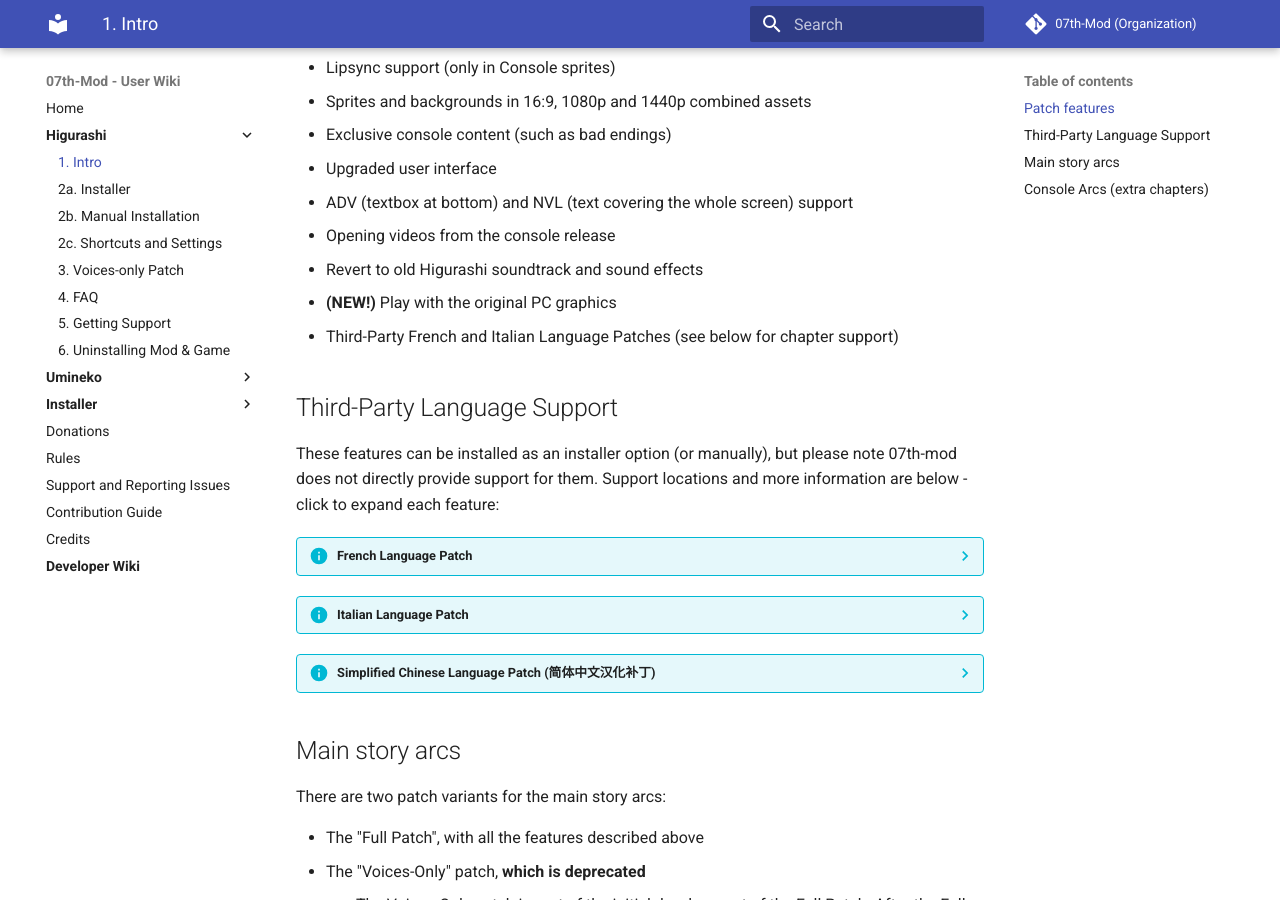
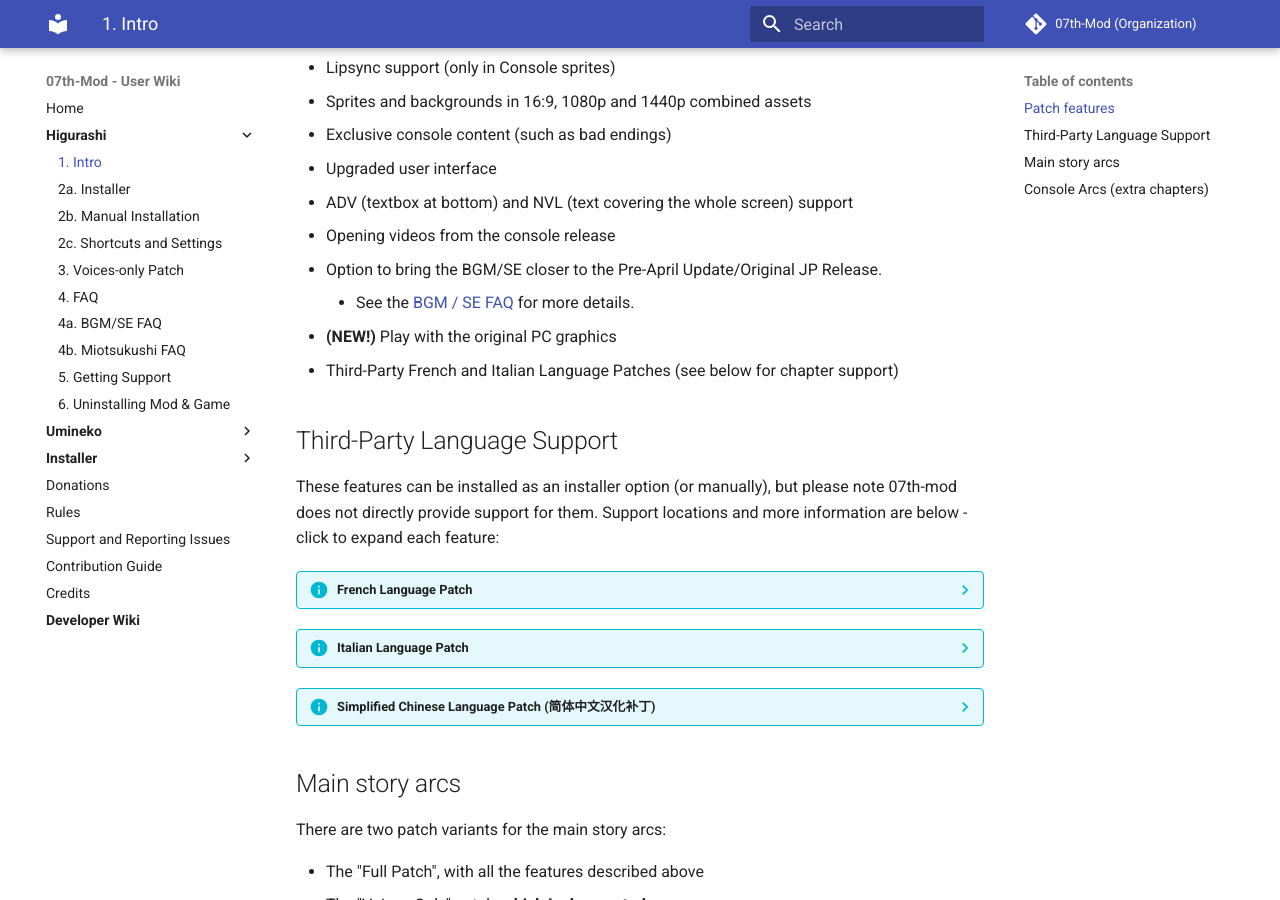
Before and after one commit to 07th-mod/wiki, an MkDocs documentation site: the page built from docs/Higurashi/Higurashi-Getting-started.md, in a window 1280 px wide and 900 px high, scrolled down 595 px. Built offline with MkDocs 1.6.1 and Material for MkDocs 9.7.7, drawn with Linux system fonts in a browser that asks for light colours; some of the changed lines change nothing that is shown.

Commit message:
Update BGM and SE descriptions to be more accurate, add BGM/SE FAQ page  - See https://github.com/07th-mod/meakashi/issues/79

```diff
--- /dev/null
+++ b/docs/Higurashi/BGM-SE-FAQ.md
@@ -0,0 +1,110 @@
+
+## Higurashi Music and Sound Effects Changes / April Update
+
+### What was the April update?
+
+In April 2019, all the Higurashi games received a major update. This update changed the Background Music (BGM) and sound effects (SE). The changes made were:
+
+- Some BGM/SE were replaced with completely different or new BGM/SE
+  - In some cases, duplicates replaced existing BGM, resulting in less variation of BGM tracks
+- Some BGM/SE are modified or re-recorded versions of the same BGM/SE
+- Some BGM had their audio clipping and distortion fixed - but at the same time different sounding instruments or samples may have been used in the new version.
+- The game script was modified in some places to play different songs. Since the mod uses it's own script, we are unaffected by this.
+
+More details can be seen below:
+
+- Music Changes: See the [“Higurashi Music Changes” spreadsheet](https://docs.google.com/spreadsheets/d/1c4Ou9ssNuTAsxJozD0nnc-fzfaIwAdk30F2JhhQGmw4/edit?usp=sharing)
+- Sound Effects Changes: (there is currently no list of sound effects changes)
+- Googling "April Update Higurashi" will give some forum posts with more information
+
+### What options does the mod provide to fix this issue?
+
+!!! warning "Incorrectly named 'Original BGM/SE'"
+
+    We are currently trying to rename "Original BGM/SE" to "GIN BGM/SE", as our BGM/SE is not identical to the original Japanese release, so the name is deceptive. However this is a work in progress, so please bear this in mind when playing the game and reading text in the installer.
+
+We offer the GIN's BGM/SE fixes which bring the BGM/SE closer (but definitely NOT identical to) the original Japanese release and/or Pre April Update - please see the below table. This option was previously called "Original BGM/SE" or "BGM Fix".
+
+You can switch to this BGM/SE using the F10 mod menu, under the 'Audio' tab.
+
+If you want exactly the same BGM/SE as the original Japanese release, we would suggest you play the original Japanese release, as the mod cannot replicate that BGM/SE exactly.
+
+#### Summary of GIN's BGM/SE changes
+
+<style type="text/css">
+.tg  {border-collapse:collapse;border-spacing:0;}
+.tg td{border-color:black;border-style:solid;border-width:1px;font-family:Arial, sans-serif;font-size:14px;
+  overflow:hidden;padding:10px 5px;word-break:normal;}
+.tg th{border-color:black;border-style:solid;border-width:1px;font-family:Arial, sans-serif;font-size:14px;
+  font-weight: bold;overflow:hidden;padding:10px 5px;word-break:normal;}
+.tg .tg-0lax{text-align:left;vertical-align:top}
+.tg .tg-bold{text-align:left;vertical-align:top;font-weight: bold}
+.tg .tg-y6fn{background-color:#c0c0c0;text-align:left;vertical-align:top}
+</style>
+<table class="tg">
+<thead>
+  <tr>
+    <th class="tg-0lax"></th>
+    <th class="tg-0lax">Question Arcs</th>
+    <th class="tg-0lax">Answer Arcs</th>
+    <th class="tg-y6fn">Rei</th>
+  </tr>
+</thead>
+<tbody>
+  <tr>
+    <td class="tg-bold">GIN BGM</td>
+    <td class="tg-0lax">BGM files have been replaced with the <strong>pre-april update BGM†</strong>, which is mostly equivalent to the <strong>original Japanese Game</strong>.</td>
+    <td class="tg-0lax">BGM files have been replaced with the ones from the <strong>original Japanese game</strong></td>
+    <td class="tg-y6fn" rowspan="5">No Change to BGM/SE (as of 30/07/2022)<br><br>
+      Note: The Hiru Console chapter will always use the Console BGM<br><br>
+      We haven't analysed Rei yet for possible BGM/SE changes as we're still working on getting Rei released.
+    </td>
+  </tr>
+  <tr>
+    <td class="tg-bold">GIN BGM Timing<br></td>
+    <td class="tg-y6fn">No Change - will play with Console timings</td>
+    <td class="tg-0lax">BGM will play at times matching the <strong>original Japanese Game<strong></td>
+  </tr>
+  <tr>
+    <td class="tg-bold">GIN SE</td>
+    <td class="tg-0lax" colspan="2">SE have been replaced with the <strong>pre-april update SE</strong></td>
+  </tr>
+  <tr>
+    <td class="tg-bold">GIN SE Timing</td>
+    <td class="tg-y6fn" colspan="2">No Change - will play with Console timings</td>
+  </tr>
+  <tr>
+    <td class="tg-bold">Details</td>
+    <td class="tg-0lax">† If the BGM or Sound Effect was replaced with an entirely different one, we have reverted it to the pre-april update version<br>
+      † If the BGM or Sound Effect suffers from severe audio issues, and the new file is roughly the same minus the issues, we use the new version.</td>
+    <td class="tg-0lax"></td>
+  </tr>
+</tbody>
+</table>
+
+### Why are the Answer Arcs BGM fixed differently to the Question Arcs?
+
+#### Question Arcs
+
+The Question arcs have been fixed only by file replacement. No Timing changes have been made.
+
+This is because the question arcs BGM changes are less severe, so it was decided it wasn't worthwhile to fix the timing.
+
+For this reason, the question arcs BGM timing does not fully match the original game.
+
+#### Answer Arcs
+
+The Answer arcs have been fixed by both file replacement and adjusting the BGM timing
+
+This is because major changes were found which couldn't be fixed any other way, even though doing so was time consuming
+
+### Why are the Sound Effects taken from the Pre-April Update and not the original JP release?
+
+Currently, the Sound Effects match the Pre-April Update (NOT the original JP release), and the Sound Effect timings have not been updated at all.
+
+The two main reasons it's difficult to fix this are:
+
+- The sound effects are very messy in the game scripts, and would take a long time to fix
+- Our mod has changes to match the Console game, which further complicates fixing the SE
+
+For these reasons, we have decided to leave the SE as the Pre-April Update versions.
--- a/docs/Higurashi/FAQ.md
+++ b/docs/Higurashi/FAQ.md
@@ -219,33 +219,6 @@
 - Restart your computer
 - While Higurashi isn't that demanding, very old computers/software may not be able to play with good performance. Please keep in mind that this is a Unity game, so some level of performance/modern hardware is required.
 
-## Higurashi Music and Sound Effects Changes / April Update
-
-### What was the April update?
-
-The April Higurashi update changed the Background Music (BGM) and sound effects. The changes made were:
-
-- Some BGM/SE were replaced with completely different or new BGM/SE
-  - In some cases, duplicates replaced existing BGM, resulting in less variation of BGM tracks
-- Some BGM/SE are modified or re-recorded versions of the same BGM/SE
-- Some BGM had their audio clipping and distortion fixed - but at the same time different sounding instruments or samples may have been used in the new version.
-- The game script was modified in some places to play different songs. Since the mod uses it's own script, we are unaffected by this.
-
-More details can be seen below:
-
-- Music Changes: See the [“Higurashi Music Changes” spreadsheet](https://docs.google.com/spreadsheets/d/1c4Ou9ssNuTAsxJozD0nnc-fzfaIwAdk30F2JhhQGmw4/edit?usp=sharing)
-- Sound Effects Changes: (there is currently no list of sound effects changes)
-
-### What options does the mod provide to fix this issue?
-
-The mod allows you switch between BGM/SE via the F10 mod menu. The approach taken to fix each BGM or Sound Effect is as follows:
-
-- If the BGM or Sound Effect was replaced with an entirely different one, we have reverted it back to the original
-- If the BGM or Sound Effect suffers from heavy distortion or other audio issues and the new file is roughly the same minus the issues, we use the new version.
-    - Example: heavy clipping on msys28, “Lie Lies Lies Lie”
-
-In the future, we might offer a “full reversion” patch which will revert every file to before the April update, but currently this is not available.
-
 ## Misc Questions
 
 ### Are there voices only patches (without the PS3 graphics)?
@@ -290,3 +263,7 @@
 ## I have questions about this Miotsukushi console arc
 
 We have a separate [Miotsukushi FAQ page](MiotsukushiFAQ.md) to answer those
+
+## I have questions about the April Update BGM/SE
+
+We have a separate [BGM/SE FAQ page](BGM-SE-FAQ.md) to answer questions about the BGM / SE /  Higurashi Music and Sound Effects Changes.
--- a/docs/Higurashi/Higurashi-Getting-started.md
+++ b/docs/Higurashi/Higurashi-Getting-started.md
@@ -43,7 +43,8 @@
 * Upgraded user interface
 * ADV (textbox at bottom) and NVL (text covering the whole screen) support
 * Opening videos from the console release
-* Revert to old Higurashi soundtrack and sound effects
+* Option to bring the BGM/SE closer to the Pre-April Update/Original JP Release.
+    * See the [BGM / SE FAQ](BGM-SE-FAQ.md) for more details.
 * **(NEW!)** Play with the original PC graphics
 * Third-Party French and Italian Language Patches (see below for chapter support)
 
--- a/mkdocs.yml
+++ b/mkdocs.yml
@@ -14,6 +14,8 @@
         - 2c. Shortcuts and Settings: Higurashi/Higurashi-Part-2---Patch-configuration-and-keyboard-shortcuts.md
         - 3. Voices-only Patch: Higurashi/Higurashi-Part-1.1---Voices-only-Patch.md
         - 4. FAQ: Higurashi/FAQ.md
+        - 4a. BGM/SE FAQ: Higurashi/BGM-SE-FAQ.md
+        - 4b. Miotsukushi FAQ: Higurashi/MiotsukushiFAQ.md
         - 5. Getting Support: Higurashi/support.md
         - 6. Uninstalling Mod & Game: Higurashi/Uninstall.md
     - <b>Umineko</b>:
```
